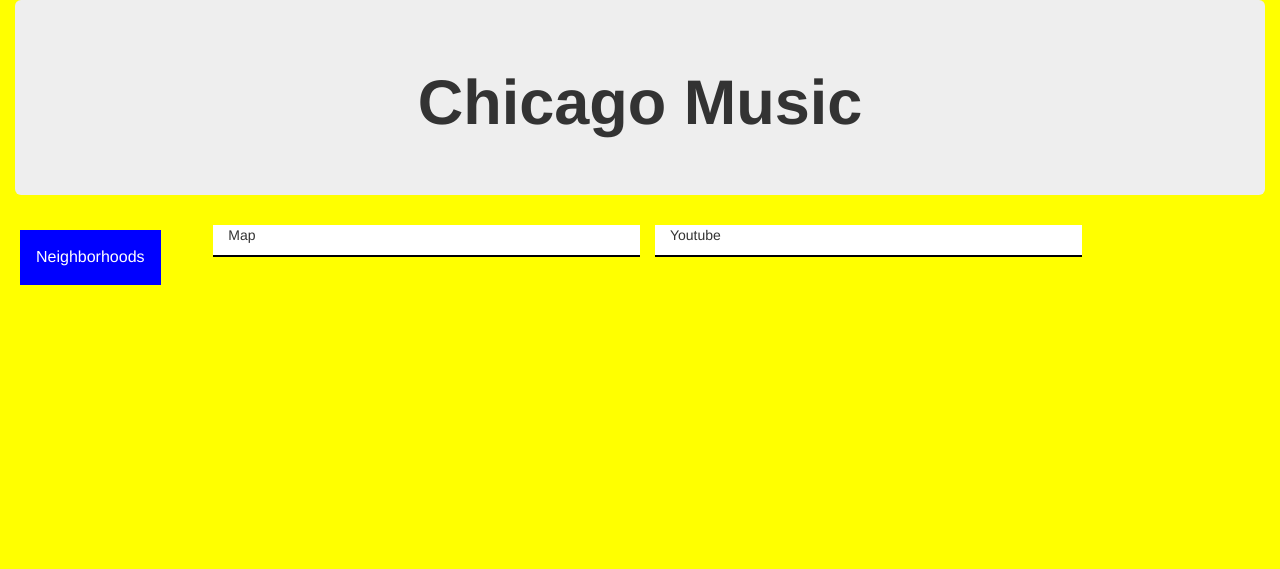
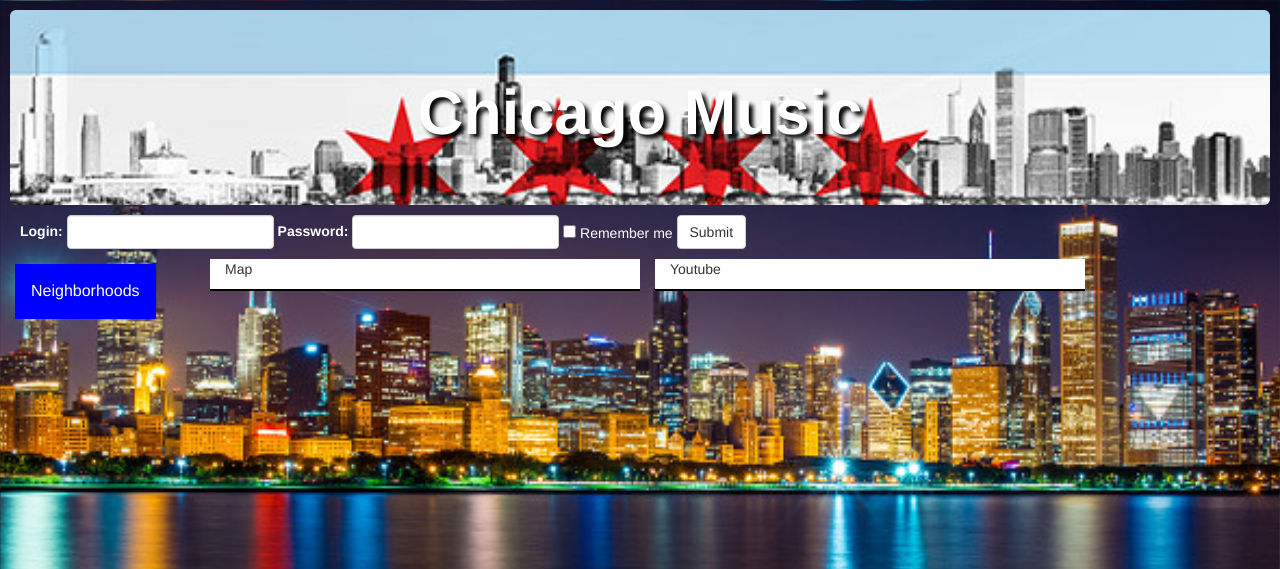
Before and after one commit to johngorm/fallacious-paste, a PHP site: page / in a window 1280 px wide. Shown: the top 569 px of the page. Run offline with PHP 8.4, Linux system fonts and the light colour scheme.

Commit message:
Add files via upload

```diff
--- a/assets/css/style.css
+++ b/assets/css/style.css
@@ -1,10 +1,35 @@
 body {
-    background-color: yellow;
+    background-image: url(../images/chi.jpg);
+    background-size: cover;
+}
+
+.container-fluid    {
+    margin: 5px;
+    padding: 5px;
 }
 
 
-#jumbotron {
-    background-color: yellow;
+.jumbotron {
+    margin-bottom: 0px;
+    background-image: url(../images/flag.jpg);
+    background-position: 0% 25%;
+    background-size: cover;
+    background-repeat: no-repeat;
+    color: white;
+    text-shadow: black 0.3em 0.3em 0.3em;
+}
+
+.jumbotron .container {
+  position:relative;
+  top:50px;
+}
+
+.form-group {
+    color: white;
+}
+
+.checkbox  {
+    color: white;
 }
 
 .dropbtn {
--- a/index.html
+++ b/index.html
@@ -19,6 +19,24 @@
 	          	</div>
 	    	</div>
 	    </div>
+
+
+	<div class="container-fluid">
+	<form class="form-inline">
+  		<div class="form-group">
+    		<label for="login">Login:</label>
+    			<input type="login" class="form-control" id="login">
+  					</div>
+  						<div class="form-group">
+    						<label for="pwd">Password:</label>
+    						<input type="password" class="form-control" id="pwd">
+  						</div>
+  					<div class="checkbox">
+    			<label><input type="checkbox"> Remember me</label>
+  			</div>
+  		<button type="submit" class="btn btn-default">Submit</button>
+	</form>
+	</div>
 
 		<div class="row">
 			<div class="col-lg-2 col-xs-12">
```
Also changed, not shown: assets/images/Chi.jpg (added), assets/images/Chicago.jpg (added), assets/images/flag.jpg (added), assets/javascript/dropdown.js (line endings or trailing spaces).
